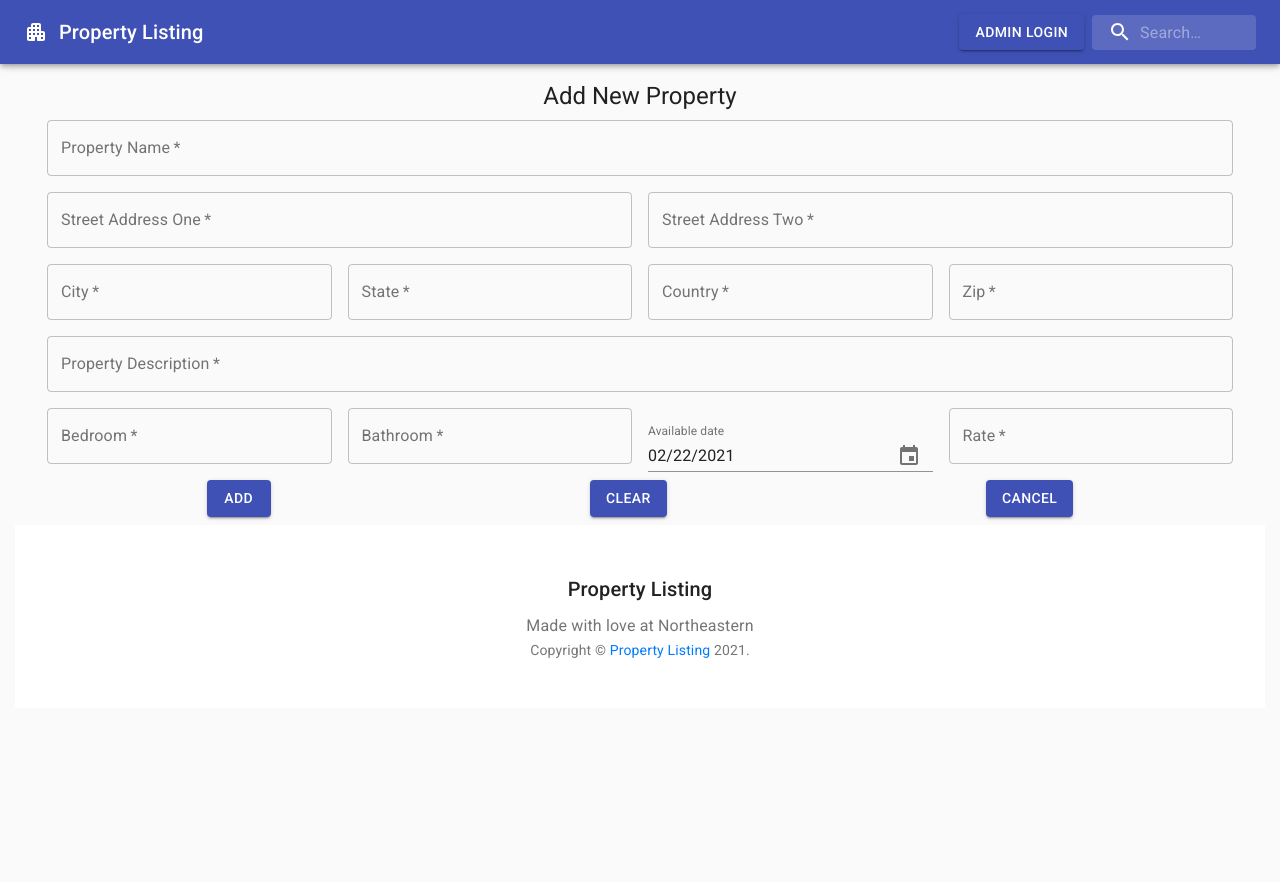
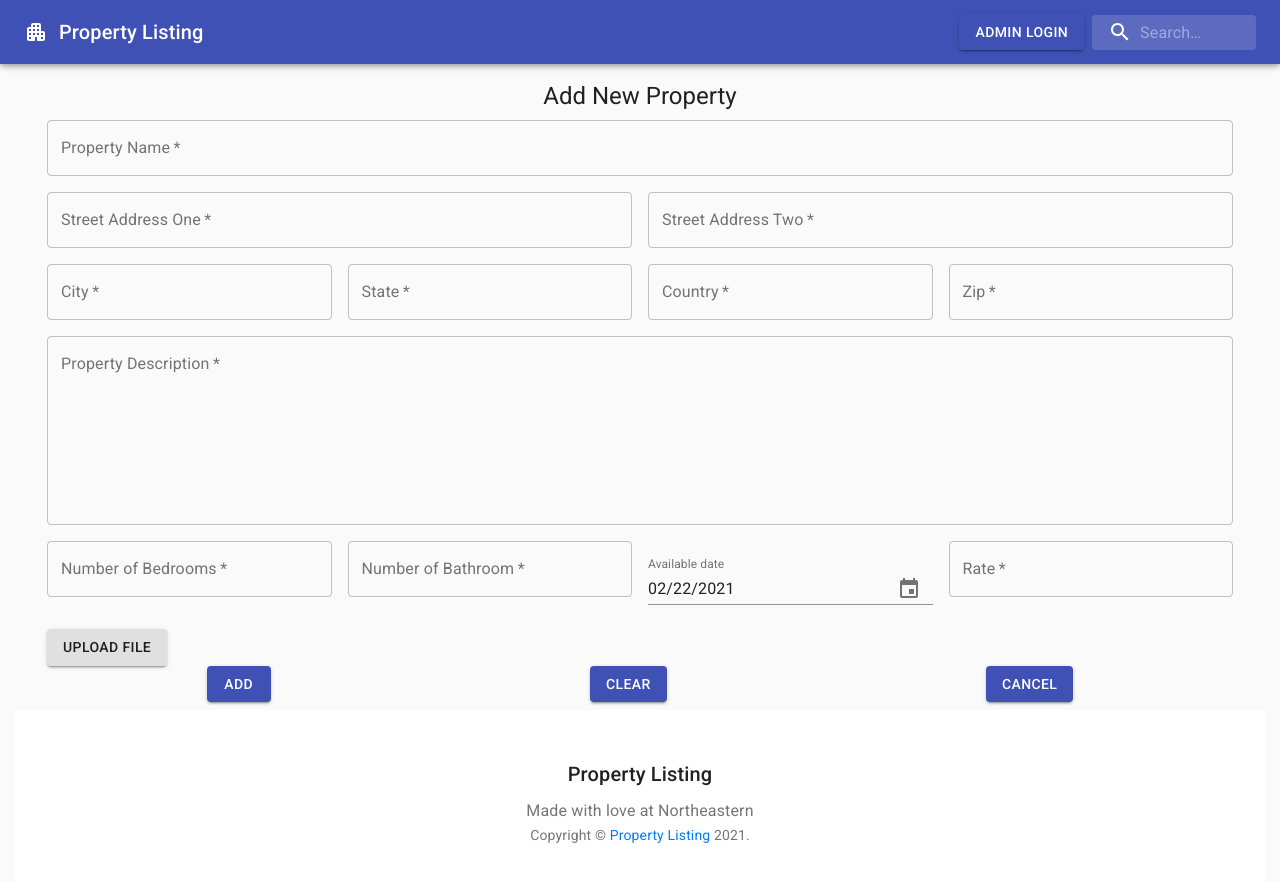
Before and after one commit to shadymaniac313/wbdv-team-project-proprental, a React (Create React App) app: page /admin/AddProperty in a window 1280 px wide. Shown: the top 882 px of the page. Before the commit the page ends 800 px from the top, so only its background shows below. Built offline with nearby package versions, Linux system fonts and the light colour scheme.

Commit message:
admin-addproperty working before fileupload

```diff
--- a/src/components/admin-addproperty.component.js
+++ b/src/components/admin-addproperty.component.js
@@ -136,12 +136,13 @@ export default function AddProperty() {
                         </Grid>
                         <Grid item xs={12}  md={3} sm={6}>
                             <TextField
+
                                 variant="outlined"
                                 required
                                 fullWidth
                                 name="propertyZip"
                                 label="Zip"
-                                type="text"
+                                type="number"
                                 id="propertyZip"
                                 autoComplete="Zip"
                             />
@@ -152,6 +153,8 @@ export default function AddProperty() {
                                 variant="outlined"
                                 required
                                 fullWidth
+                                multiline
+                                rows={8}
                                 name="propertyDescription"
                                 label="Property Description"
                                 type="text"
@@ -165,9 +168,10 @@ export default function AddProperty() {
                                 variant="outlined"
                                 required
                                 fullWidth
+                                InputProps={{ inputProps: { min: 0, max: 100 } }}
                                 name="propertyBedroom"
-                                label="Bedroom"
-                                type="text"
+                                label="Number of Bedrooms"
+                                type="number"
                                 id="propertyBedroom"
                                 autoComplete="Bedroom"
                             />
@@ -177,15 +181,17 @@ export default function AddProperty() {
                                 variant="outlined"
                                 required
                                 fullWidth
+                                InputProps={{ inputProps: { min: 0, max: 100 } }}
                                 name="propertyBathroom"
-                                label="Bathroom"
-                                type="text"
+                                label="Number of Bathroom"
+                                type="number"
                                 id="propertyBathroom"
                                 autoComplete="Bathroom"
                             />
                         </Grid>
-                        <Grid item xs={12}  md={3} sm={6}>
-                            <MuiPickersUtilsProvider utils={DateFnsUtils}>
+                        {/* Date Picker Here */}
+                        <Grid item xs={12}  md={3} sm={6} >
+                            <MuiPickersUtilsProvider utils={DateFnsUtils} >
                             <KeyboardDatePicker
                                 margin="normal"
                                 id="propertyAvailableDate"
@@ -208,10 +214,24 @@ export default function AddProperty() {
                                 fullWidth
                                 name="propertyRate"
                                 label="Rate"
-                                type="text"
+                                type="number"
+                                InputProps={{ inputProps: { min: 0 } }}
                                 id="propertyRate"
                                 autoComplete="Rate"
                             />
+                        </Grid>
+
+                        <Grid item xs={12} >
+                        <Button
+                            variant="contained"
+                            component="label"
+                        >
+                            Upload File
+                        <input
+                            type="file"
+                            hidden
+                        />
+                        </Button>
                         </Grid>
 
 
```
